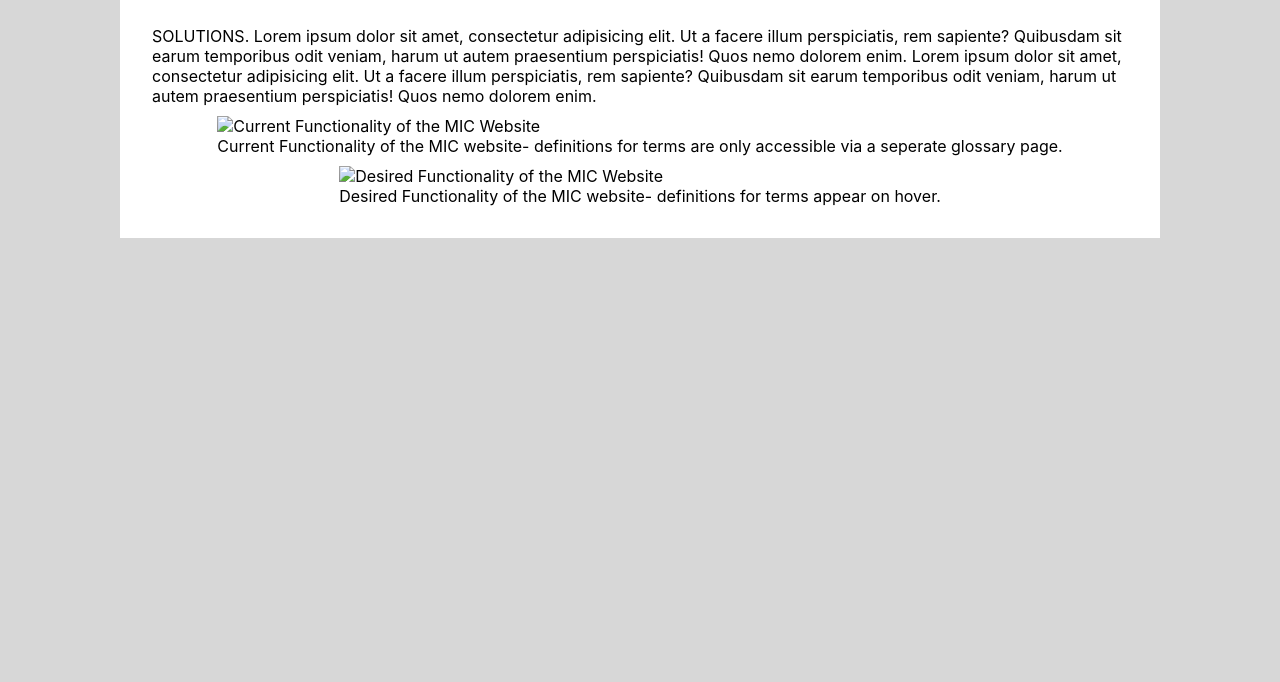
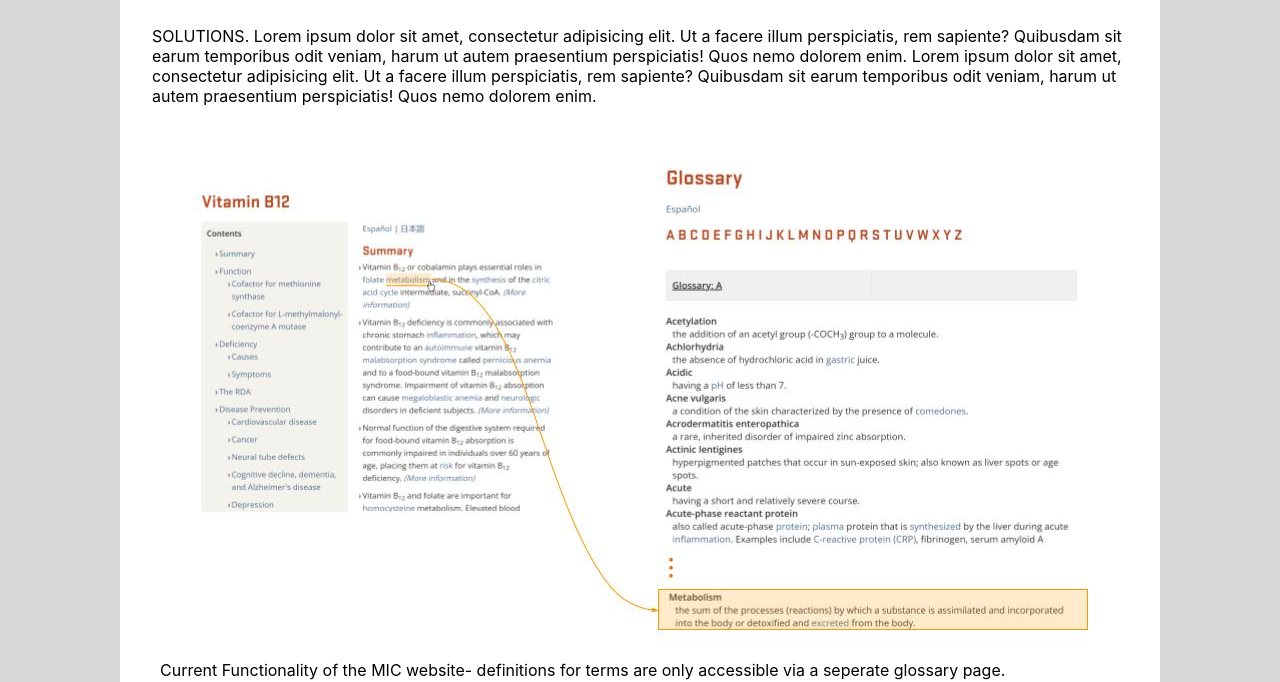
Before and after one commit to hawkicad/The_MIC_Capstone, a plain HTML site: page landingPage/solutions.html in a window 1280 px wide. Shown: the part 123-805 px from the top of the page. Drawn offline with Linux system fonts and the light colour scheme; the site is published under a folder, as on GitHub Pages, so addresses that start at the root find nothing.

Commit message:
image test

```diff
--- a/landingPage/solutions.html
+++ b/landingPage/solutions.html
@@ -26,11 +26,11 @@
             Lorem ipsum dolor sit amet, consectetur adipisicing elit. Ut a facere illum perspiciatis, rem sapiente? Quibusdam sit earum temporibus odit veniam, harum ut autem praesentium perspiciatis! Quos nemo dolorem enim.
         </p>
         <div>
-            <img src="/landingPage/assets/img/CurrentFunctionality.jpg" alt="Current Functionality of the MIC Website">
+            <img src="images/CurrentFunctionality.jpg" alt="Current Functionality of the MIC Website">
             <p id="caption">Current Functionality of the MIC website- definitions for terms are only accessible via a seperate glossary page.</p>
         </div>
         <div>
-            <img src="/landingPage/assets/img/DesiredFunctionality.jpg" alt="Desired Functionality of the MIC Website">
+            <img src="images/DesiredFunctionality.jpg" alt="Desired Functionality of the MIC Website">
             <p id="caption">Desired Functionality of the MIC website- definitions for terms appear on hover.</p>
         </div>
 
```
Also changed, not shown: landingPage/images/CurrentFunctionality.jpg (renamed from landingPage/assets/img/CurrentFunctionality.jpg), landingPage/images/DesiredFunctionality.jpg (renamed from landingPage/assets/img/DesiredFunctionality.jpg).
